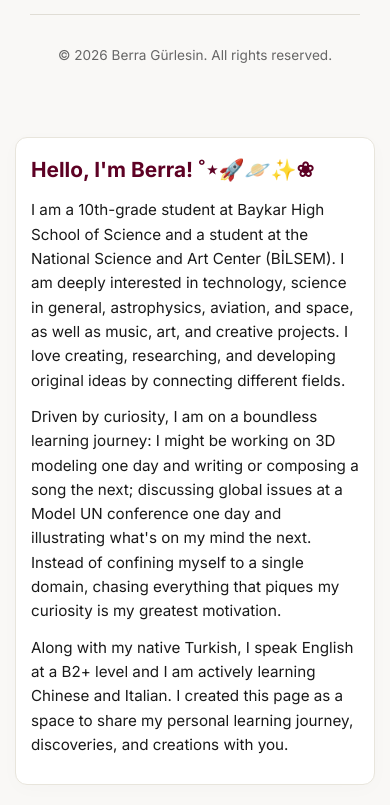
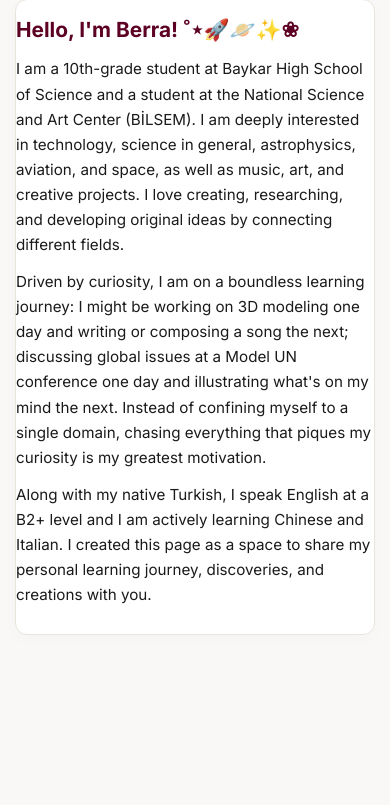
Before and after one commit to berragurlesin/my-website, a plain HTML site: page index.html in a window 390 px wide. Shown: the part 257-1062 px from the top of the page. After the commit the page ends 942 px from the top, so only its background shows below. Drawn offline with Linux system fonts and the light colour scheme.

Commit message:
Refactor CSS styles for improved readability

```diff
--- a/style.css
+++ b/style.css
@@ -284,67 +284,63 @@ footer {
     margin-top: 50px;
 }
 
+/* ==========================================
+   MOBİL ÖZEL DÜZEN (768px ve altı)
+   ========================================== */
 @media screen and (max-width: 768px) {
 
-    /* 1. Görsel alanını kapatıyoruz */
+    /* 1. Görsel kolaj alanını telefonda gizle */
     .scrapbook-canvas {
         display: none !important;
     }
 
-    /* 2. Ana taşıyıcıyı dikey esnek akışa alıyoruz */
+    /* 2. Ana taşıyıcıları ekrana yay */
     body, main, .container {
-        display: flex !important;
-        flex-direction: column !important;
         width: 100% !important;
         max-width: 100% !important;
-        padding: 0 15px !important;
+        padding-left: 15px !important;
+        padding-right: 15px !important;
         margin: 0 !important;
         box-sizing: border-box !important;
     }
 
-    /* 3. BİYOGRAFİ METNİ - Üstte duracak (Sıra: 1) */
+    /* 3. Biyografi metnini tam genişlikte görünür yap */
     .bio-single-block {
         display: block !important;
+        visibility: visible !important;
         position: static !important;
-        order: 1 !important;
         width: 100% !important;
         max-width: 100% !important;
         margin: 20px 0 !important;
-        padding: 15px !important;
+        padding: 15px 0 !important;
         box-sizing: border-box !important;
     }
 
-    .bio-single-block h2 {
+    /* Başlık stili */
+    .bio-single-block h2,
+    .bio-single-block h1 {
         font-size: 1.3rem !important;
         color: #5D0124 !important;
         margin-bottom: 12px !important;
+        line-height: 1.4 !important;
     }
 
+    /* Paragraf ve metin stili */
     .bio-single-block p {
         font-size: 0.95rem !important;
-        line-height: 1.6 !important;
+        line-height: 1.65 !important;
         color: #1a1a1a !important;
         margin-bottom: 12px !important;
+        white-space: normal !important;
+        word-wrap: break-word !important;
     }
 
-    /* 4. COPYRIGHT / FOOTER - En altta duracak (Sıra: 99) */
+    /* 4. Copyright / Footer elemanlarını mobilde tamamen gizle */
     footer,
     .footer,
     .copyright,
     [class*="copyright"],
     [id*="copyright"] {
-        display: block !important;
-        position: static !important; /* Mutlak konumlandırmayı kaldırır */
-        top: auto !important;
-        bottom: auto !important;
-        left: auto !important;
-        right: auto !important;
-        transform: none !important;
-        order: 99 !important; /* Kesin olarak en sona atar */
-        margin-top: 40px !important;
-        margin-bottom: 20px !important;
-        width: 100% !important;
-        text-align: center !important;
-        clear: both !important;
+        display: none !important;
     }
 }
```
